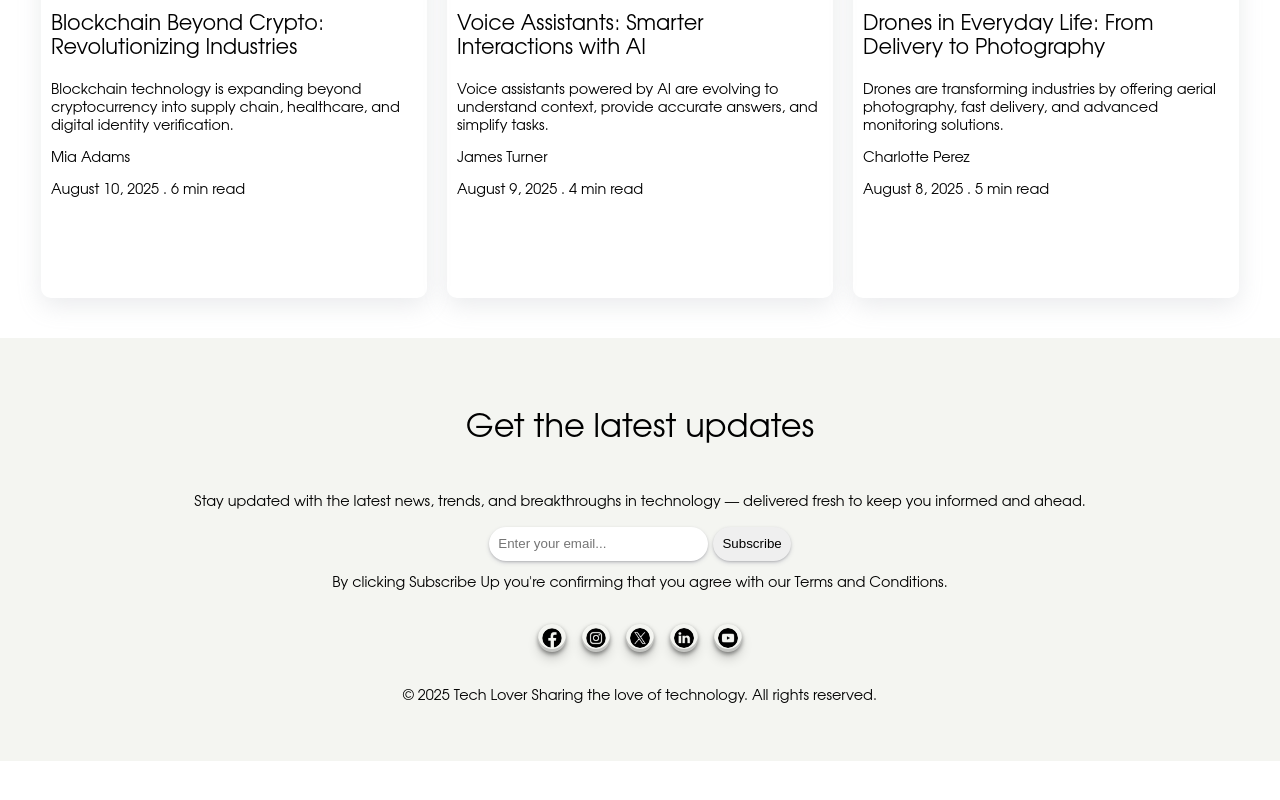
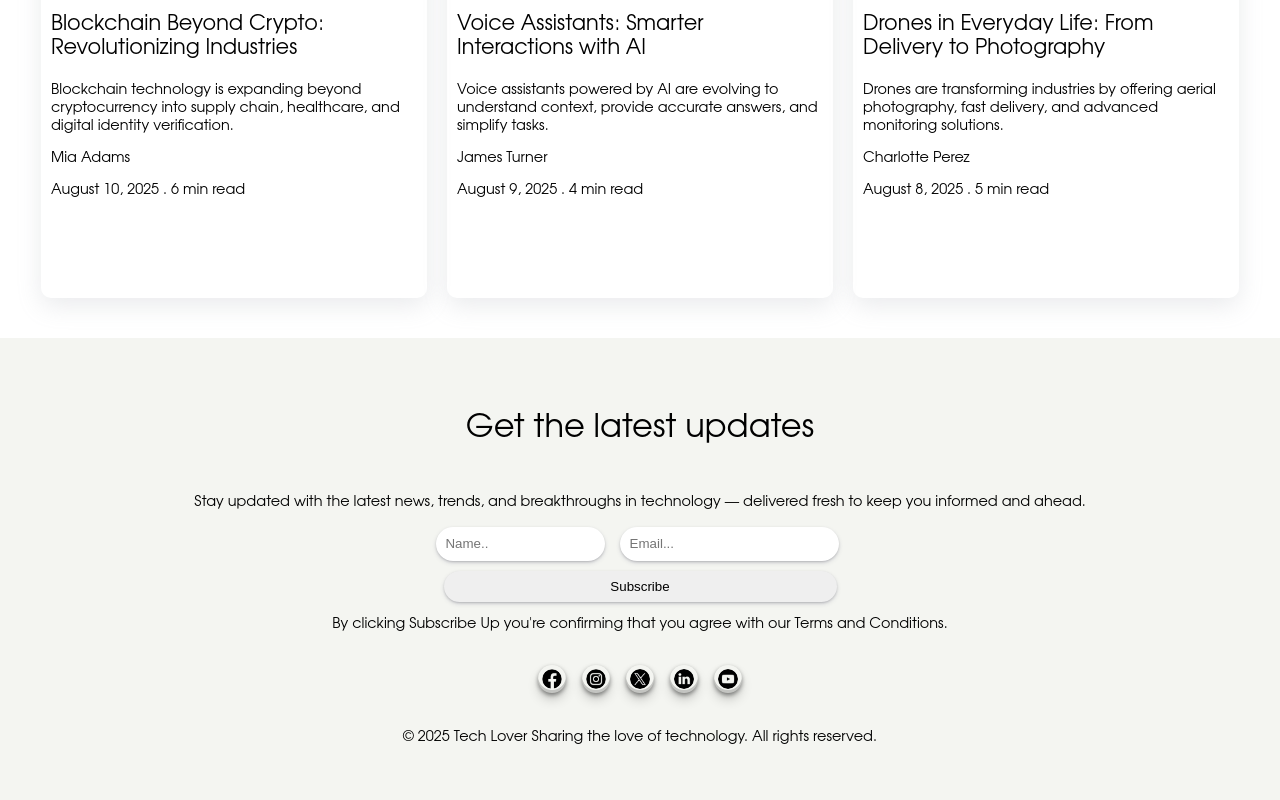
Before and after one commit to Reza-amiri10/tech-lover, a React (Create React App) app: page / in a window 1280 px wide. Shown: the part 5472-6272 px from the top of the page. Before the commit the page ends 6233 px from the top, so only its background shows below. Built offline with nearby package versions, Linux system fonts and the light colour scheme.

Commit message:
add the name imput to the footer.js

```diff
--- a/src/Layout/Footer.js
+++ b/src/Layout/Footer.js
@@ -12,7 +12,10 @@ export default function Footer() {
           technology — delivered fresh to keep you informed and ahead.
         </p>
         <div className={style.inputBtn}>
-          <input placeholder="Enter your email..."></input>
+          <div className={style.inputBox}>
+            <input className={style.name} placeholder="Name.."></input>
+            <input className={style.email} placeholder="Email..."></input>
+          </div>
           <button>Subscribe</button>
         </div>
         <p>
--- a/src/Layout/Footer.module.css
+++ b/src/Layout/Footer.module.css
@@ -44,7 +44,20 @@
 .socialMediaItems img:hover {
   width: 22px;
 }
-.inputBtn input {
+.inputBtn {
+  display: flex;
+  flex-direction: column;
+  align-items: center;
+  justify-content: center;
+  gap: 10px;
+}
+.inputBox {
+  display: flex;
+  flex-direction: row;
+  gap: 10px;
+}
+.name,
+.email {
   border: 0;
   padding: 0.6rem;
   width: 200px;
@@ -53,18 +66,37 @@
   border-radius: 100px;
   margin-right: 5px;
 }
+.name {
+  width: 150px;
+}
 .inputBtn button {
-  padding: 0.6rem;
+  padding: 0.5rem;
   border: 0;
+  width: 393px;
   border-radius: 100px;
   box-shadow: rgba(50, 50, 93, 0.25) 0px 2px 5px -1px,
     rgba(0, 0, 0, 0.3) 0px 1px 3px -1px;
 }
 .inputBtn button:hover {
-  padding: 0.7rem;
+  box-shadow: rgba(0, 0, 0, 0.17) 0px -23px 25px 0px inset,
+    rgba(0, 0, 0, 0.15) 0px -36px 30px 0px inset,
+    rgba(0, 0, 0, 0.1) 0px -79px 40px 0px inset, rgba(0, 0, 0, 0.06) 0px 2px 1px,
+    rgba(0, 0, 0, 0.09) 0px 4px 2px, rgba(0, 0, 0, 0.09) 0px 8px 4px,
+    rgba(0, 0, 0, 0.09) 0px 16px 8px, rgba(0, 0, 0, 0.09) 0px 32px 16px;
 }
+
 @media (max-width: 790px) {
   .footerItems {
     max-width: 360px;
   }
+  .name,
+  .email {
+    width: 300px;
+  }
+  .inputBox {
+    flex-direction: column;
+  }
+  .inputBtn button {
+    width: 320px;
+  }
 }
--- a/src/Layout/Navbar.module.css
+++ b/src/Layout/Navbar.module.css
@@ -47,7 +47,11 @@
   background-color: #f0f8fb;
 }
 .nav button:hover {
-  border: solid #fff 0.1px;
+  box-shadow: rgba(0, 0, 0, 0.17) 0px -23px 25px 0px inset,
+    rgba(0, 0, 0, 0.15) 0px -36px 30px 0px inset,
+    rgba(0, 0, 0, 0.1) 0px -79px 40px 0px inset, rgba(0, 0, 0, 0.06) 0px 2px 1px,
+    rgba(0, 0, 0, 0.09) 0px 4px 2px, rgba(0, 0, 0, 0.09) 0px 8px 4px,
+    rgba(0, 0, 0, 0.09) 0px 16px 8px, rgba(0, 0, 0, 0.09) 0px 32px 16px;
 }
 .toggle .menu {
   display: none;
--- a/src/components/data/blogPosts.js
+++ b/src/components/data/blogPosts.js
@@ -162,7 +162,7 @@ const blogPosts = [
     author: "Lucas Scott",
     date: "August 11, 2025",
     readTime: "5 min read",
-    image: `${process.env.PUBLIC_URL}/images/nextgen-laptop.jpg`,
+    image: `${process.env.PUBLIC_URL}/images/nextgen-laptop.webp`,
   },
   {
     id: 16,
```
